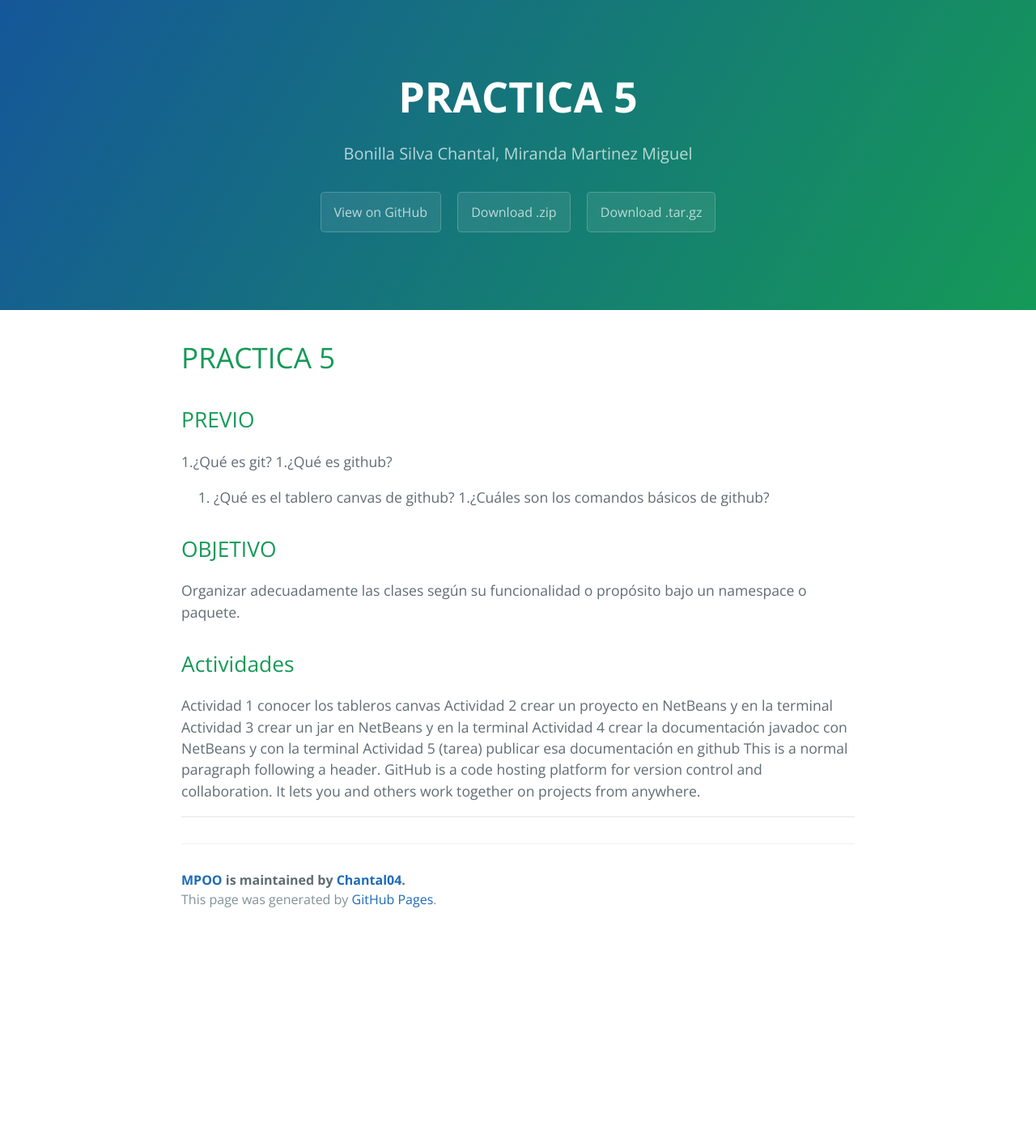
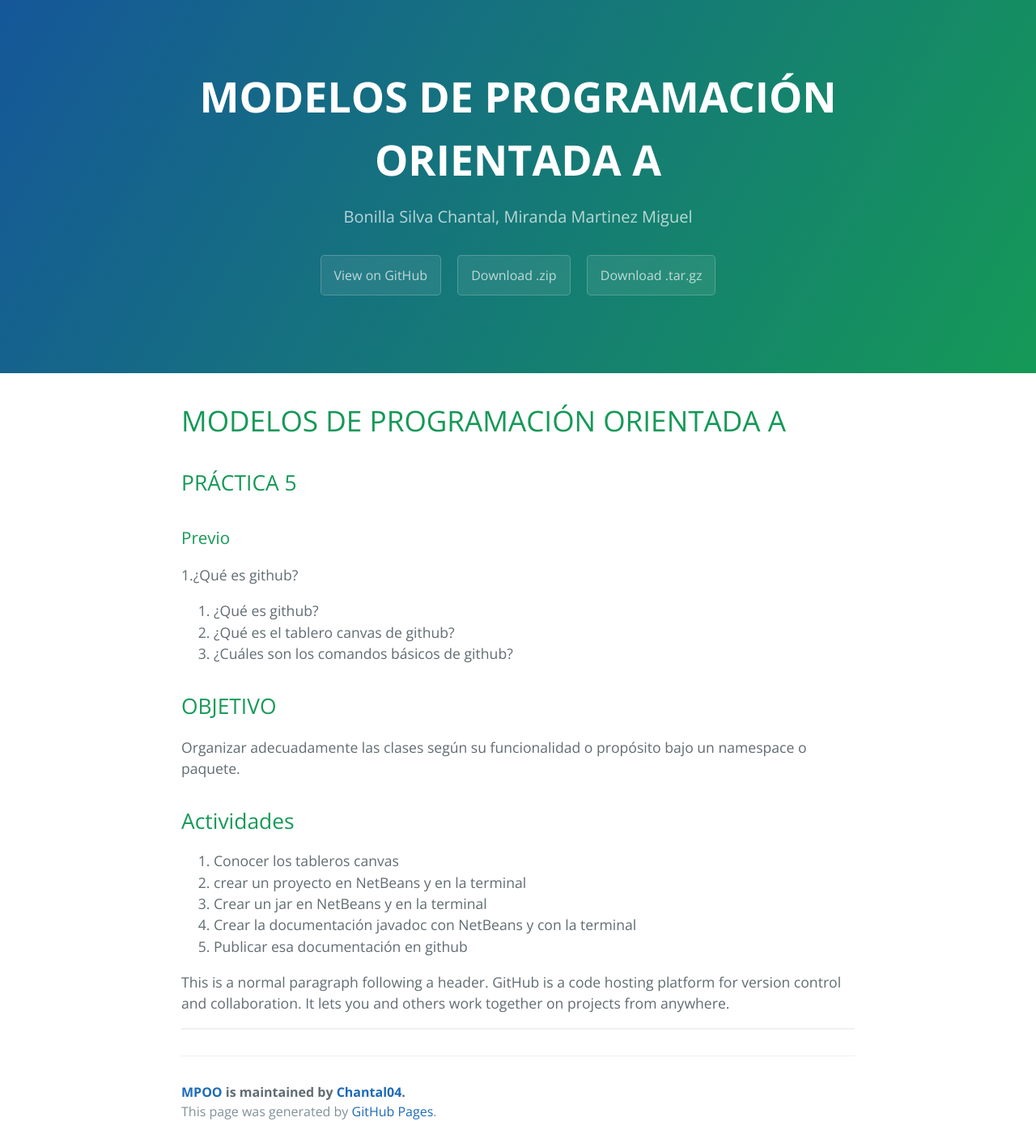
Before and after one commit to Chantal04/MPOO, a Jekyll site: the page built from index.md, in a window 1280 px wide. Shown: the whole page at 81% size. Built offline with Jekyll 4.4.1, drawn with Linux system fonts in a browser that asks for light colours; our own code applies the rules of GitHub Pages for plain Markdown files; before the commit the page ends 1155 px from its top, so only the background shows below that.

Commit message:
Indice
2

```diff
--- a/index.md
+++ b/index.md
@@ -2,24 +2,27 @@
 layout: default
 ---
 
-# PRACTICA 5
+#  MODELOS DE PROGRAMACIÓN ORIENTADA A
 
-##  PREVIO
+## PRÁCTICA 5
 
-1.¿Qué es git?
+### Previo
+
 1.¿Qué es github?
-1. ¿Qué es el tablero canvas de github?
-1.¿Cuáles son los comandos básicos de github?
+2.  ¿Qué es github?
+3.   ¿Qué es el tablero canvas de github?
+4.   ¿Cuáles son los comandos básicos de github?
 
 ##  OBJETIVO
 Organizar adecuadamente las clases según su funcionalidad o propósito bajo un namespace o paquete.
 
 ## Actividades
-Actividad 1 conocer los tableros canvas
-Actividad 2 crear un proyecto en NetBeans y en la terminal
-Actividad 3 crear un jar en NetBeans y en la terminal
-Actividad 4 crear la documentación javadoc con NetBeans y con la terminal
-Actividad 5 (tarea) publicar esa documentación en github
+1.   Conocer los tableros canvas
+2.   crear un proyecto en NetBeans y en la terminal
+3. Crear un jar en NetBeans y en la terminal
+4.  Crear la documentación javadoc con NetBeans y con la terminal
+5. Publicar  esa documentación en github
+
 This is a normal paragraph following a header. GitHub is a code hosting platform for version control and collaboration. It lets you and others work together on projects from anywhere.
 
 ***
```
